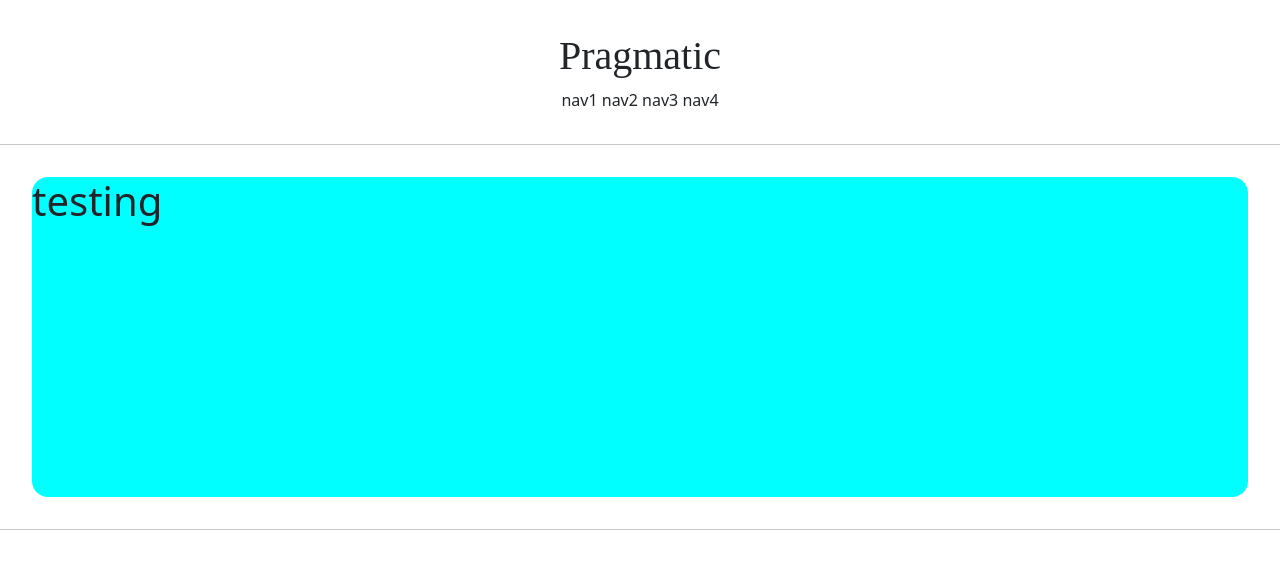
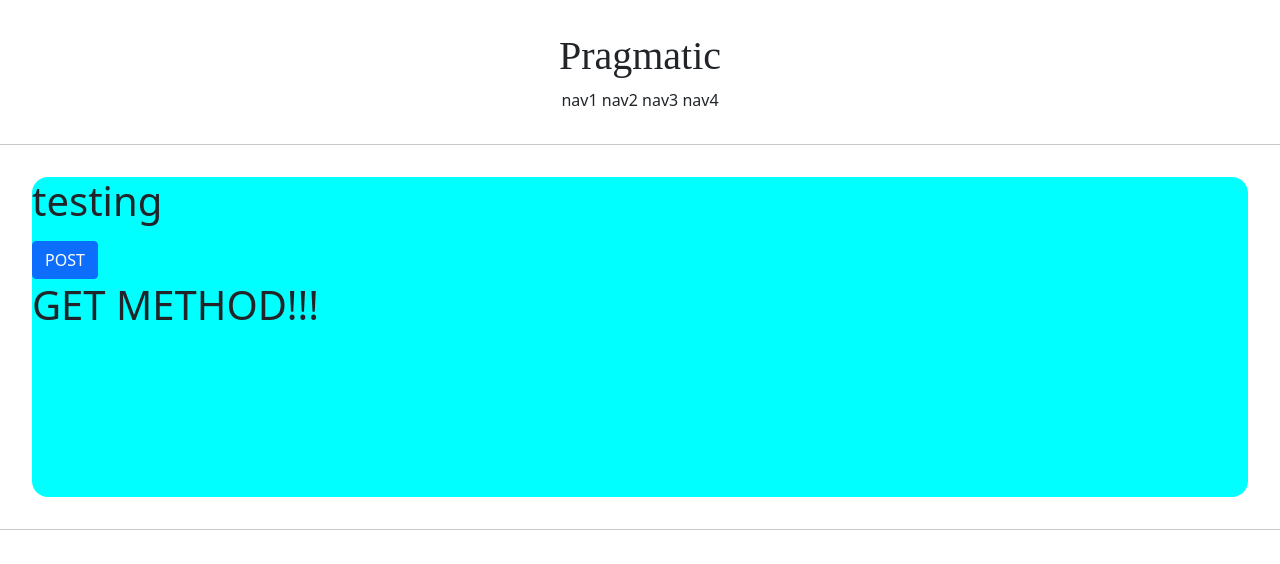
Before and after one commit to HwangSoonHyun/Practice0, a Django app: page /accounts/hello_world/ in a window 1280 px wide. Shown: the top 564 px of the page. Run offline with Django 3.2, Linux system fonts and the light colour scheme; parts of the project's set-up code (start-up, migrations or seed data) failed here and were passed over; some web fonts are replaced.

Commit message:
07.08 (Get, Post 프로토콜 실습)

```diff
--- a/accountapp/templates/accountapp/hello_world.html
+++ b/accountapp/templates/accountapp/hello_world.html
@@ -6,6 +6,16 @@
         <h1>
             testing
         </h1>
+
+        <form action="/accounts/hello_world/" method="post">
+            {% csrf_token %}
+            <input type="submit" class="btn btn-primary" value="POST">
+        </form>
+
+        <h1>
+            {{ text }}
+        </h1>
+
     </div>
 
 {% endblock %}
--- a/accountapp/views.py
+++ b/accountapp/views.py
@@ -4,4 +4,10 @@ from django.shortcuts import render
 # Create your views here.
 
 def hello_world(request):
-    return render(request, 'accountapp/hello_world.html')
+
+    if request.method == "POST":
+        return render(request, 'accountapp/hello_world.html',
+                      context={'text': 'POST METHOD!!!'})
+    else:
+        return render(request, 'accountapp/hello_world.html',
+                      context={'text': 'GET METHOD!!!'})
```
